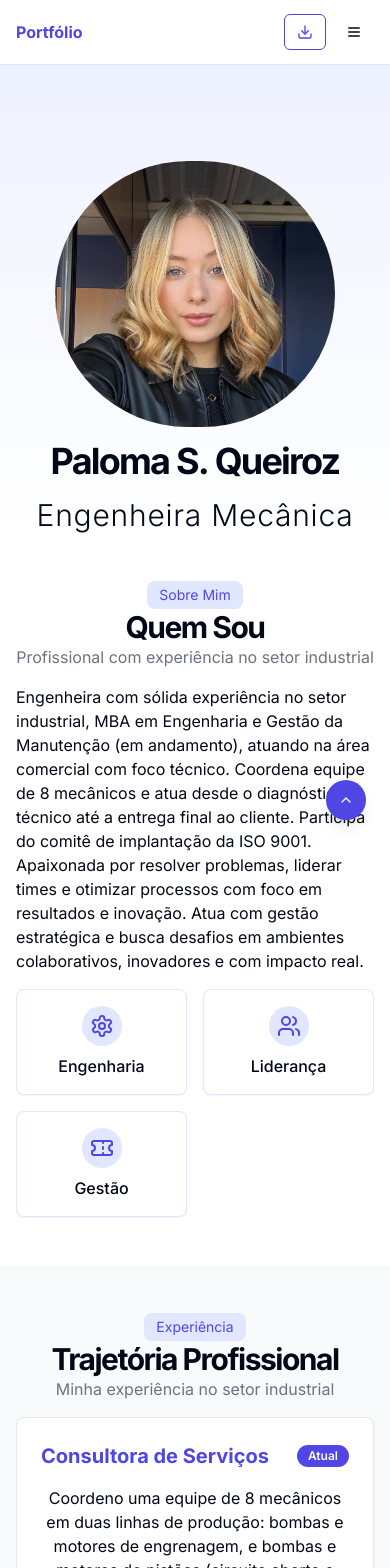
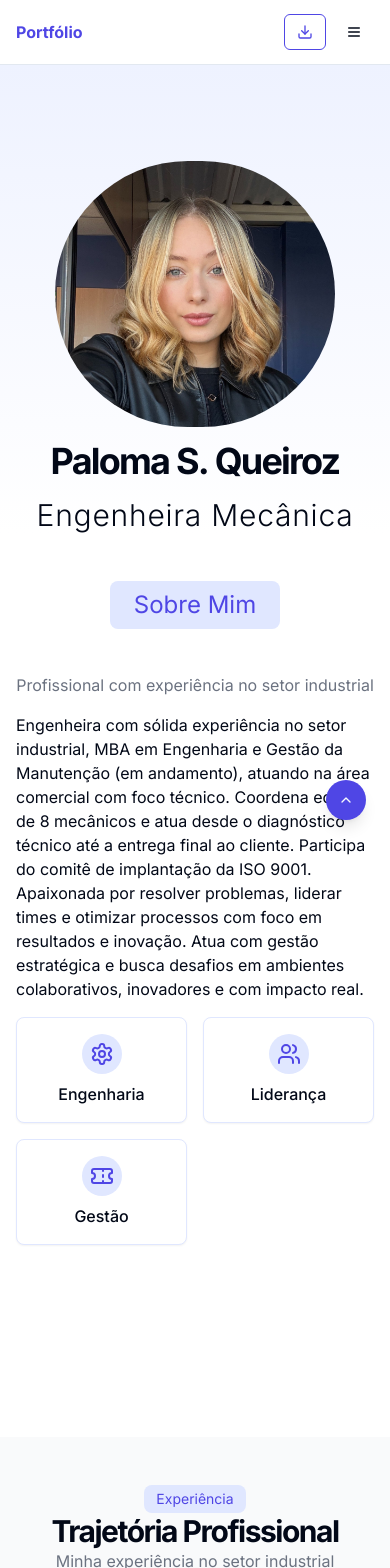
Before and after one commit to sqpaloma/portfolio, a Next.js app: page / in a window 390 px wide. Shown: the top 1568 px of the page. Built offline with nearby package versions, Linux system fonts and the light colour scheme.

Commit message:
Refactor AboutSection component: enhance layout and styling for improved responsiveness, update text presentation, and adjust padding for better visual appeal.

```diff
--- a/components/about-section.tsx
+++ b/components/about-section.tsx
@@ -3,24 +3,21 @@ import { AnimatedList } from "@/components/animated-list";
 
 export function AboutSection() {
   return (
-    <section id="sobre" className="w-full py-12 md:py-24 lg:py-32">
-      <div className="container px-4 md:px-6">
-        <div className="flex flex-col items-center justify-center space-y-4 text-center">
-          <AnimatedSection animation="slideUp" className="space-y-2">
-            <div className="inline-block rounded-lg bg-indigo-100 px-3 py-1 text-sm text-indigo-600">
+    <section id="sobre" className="w-full py-12 pb-48 md:py-24 lg:py-32">
+      <div className="container mx-auto px-4 md:px-8 flex flex-col items-center">
+        <div className="flex flex-col items-center justify-center space-y-4 text-center w-full">
+          <AnimatedSection animation="slideUp" className="space-y-2 w-full">
+            <div className="inline-block rounded-lg bg-indigo-100 px-6 py-2 mb-11 text-2xl text-indigo-600">
               Sobre Mim
             </div>
-            <h2 className="text-3xl font-bold tracking-tighter sm:text-4xl md:text-5xl">
-              Quem Sou
-            </h2>
-            <p className="mx-auto max-w-[700px] text-gray-500 md:text-xl">
+            <p className="text-gray-500 md:text-xl w-full">
               Profissional com experiência no setor industrial
             </p>
           </AnimatedSection>
           <AnimatedSection
             animation="fadeIn"
             delay={0.2}
-            className="mx-auto max-w-3xl space-y-4 text-left"
+            className="w-full space-y-4 text-left"
           >
             <p className="text-base md:text-lg">
               Engenheira com sólida experiência no setor industrial, MBA em
@@ -37,7 +34,7 @@ export function AboutSection() {
             </p>
           </AnimatedSection>
           <AnimatedList
-            className="w-full max-w-md grid grid-cols-2 gap-4 sm:grid-cols-3 md:max-w-xl mt-8"
+            className="w-full grid grid-cols-2 gap-4 sm:grid-cols-3 mt-8"
             delay={0.4}
           >
             <div className="flex flex-col items-center space-y-2 rounded-lg border border-indigo-100 bg-white p-4 shadow-sm">
```
